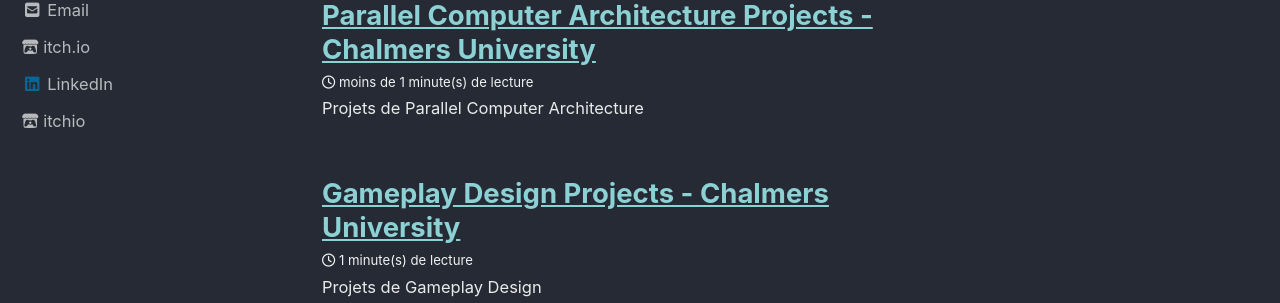
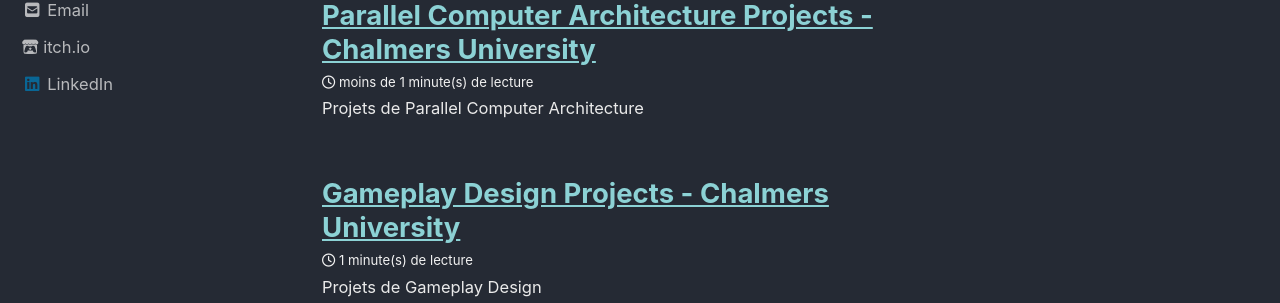
Before and after one commit to Cassards/cassards.github.io, a Jekyll site: the page built from index.html, in a window 1280 px wide. Shown: the part 375-678 px from the top of the page. Built offline with Jekyll 4.4.1, drawn with Linux system fonts in a browser that asks for light colours; cached includes are drawn as plain includes; nearby versions of some CDN libraries; the list of posts is cut into pages by our own code.

Commit message:
itch.io 2

```diff
--- a/_config.yml
+++ b/_config.yml
@@ -112,7 +112,7 @@
   bio              : "Ingénieur Ensimag (Informatique et mathématiques appliquées)"
   location         : "Région de Paris, FRANCE"
   linkedin         : "sebastien-cassard"
-  itchio           : "shaib"
+  #itchio           : "shaib"
   email            :
   links:
     - label: "Email"
```
